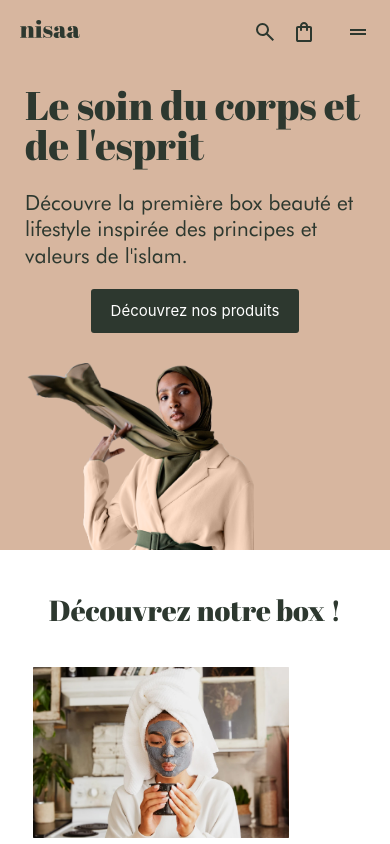
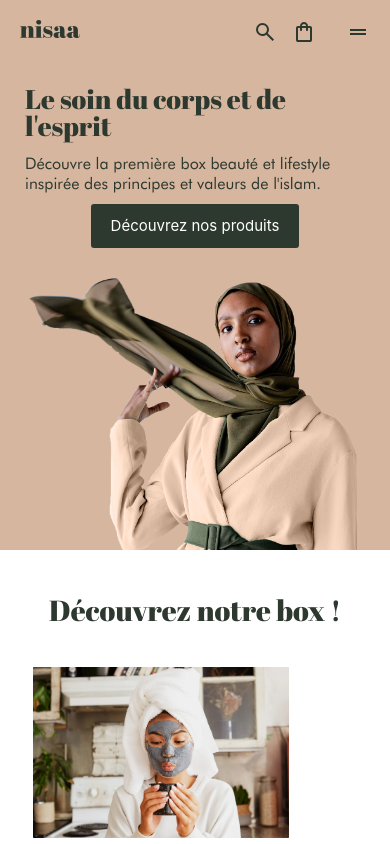
Before and after one commit to hamidousow/nisaa, a Vue app: page / in a window 390 px wide. Shown: the top 844 px of the page. Built offline with nearby package versions, Linux system fonts and the light colour scheme.

Commit message:
update hero image height

```diff
--- a/src/components/HeroComponent.vue
+++ b/src/components/HeroComponent.vue
@@ -41,21 +41,21 @@ import Button from "@/components/ButtonCta.vue";
 .header-left {
     display: flex;
     flex-direction: column;
-    row-gap: 20px;
+    row-gap: 10px;
 }
 
 .header-title {
-    font-size: clamp(40px, 2vw, 50px);
+    font-size: clamp(27px, 2vw, 50px);
 }
 
 .header-text {
-    font-size: clamp(21px, 2vw, 30px);
+    font-size: clamp(16px, 2vw, 30px);
 }
 
 .header-container-image {
     width: 100%;
     height: 100%;
-    max-height: 250px;
+    /* max-height: 250px; */
     position: relative;
 }
 
```
